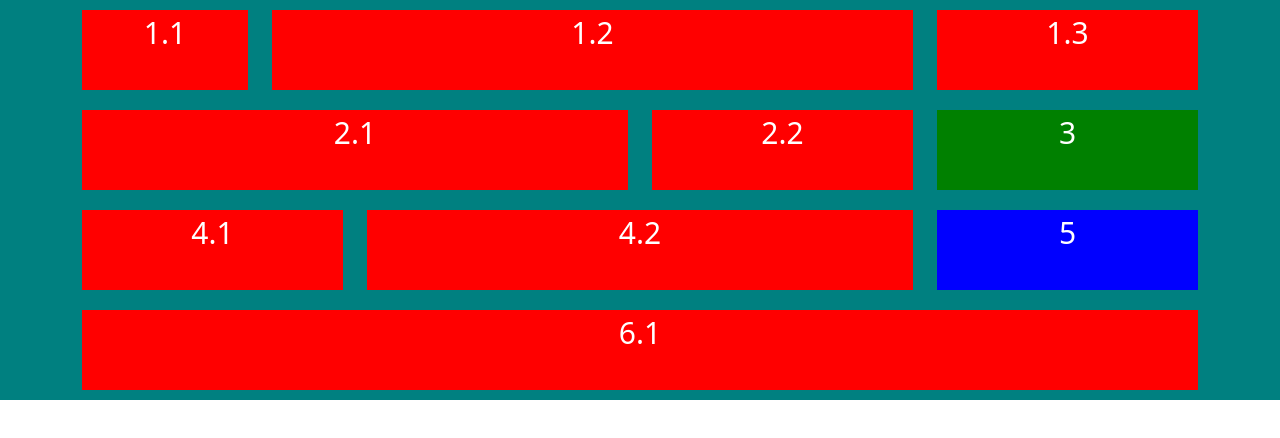
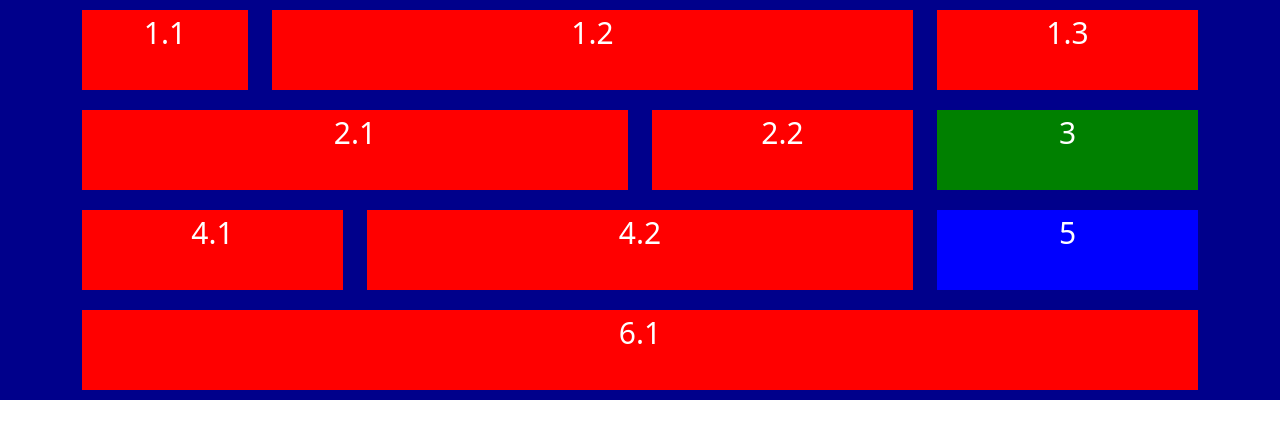
Before and after one commit to abdurrouf01/BT5-Layout, a plain HTML site: page index.html in a window 1280 px wide. Drawn offline with Linux system fonts and the light colour scheme.

Commit message:
Update style.css

```diff
--- a/css/style.css
+++ b/css/style.css
@@ -2,7 +2,7 @@
     text-align: center;
 }
 .header, .hero, .body, .bar, .footer {
-    background-color: teal;
+    background-color: darkblue;
 }
 
 .box {
```
